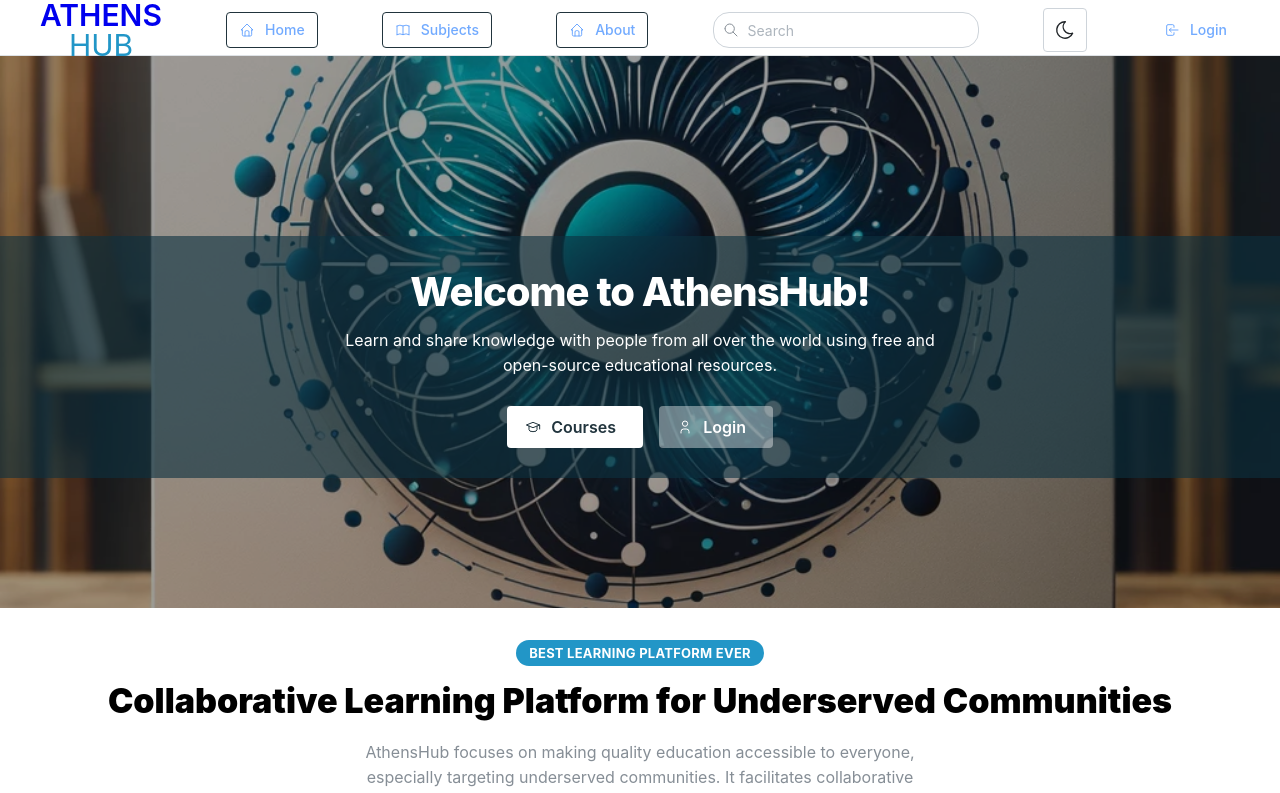
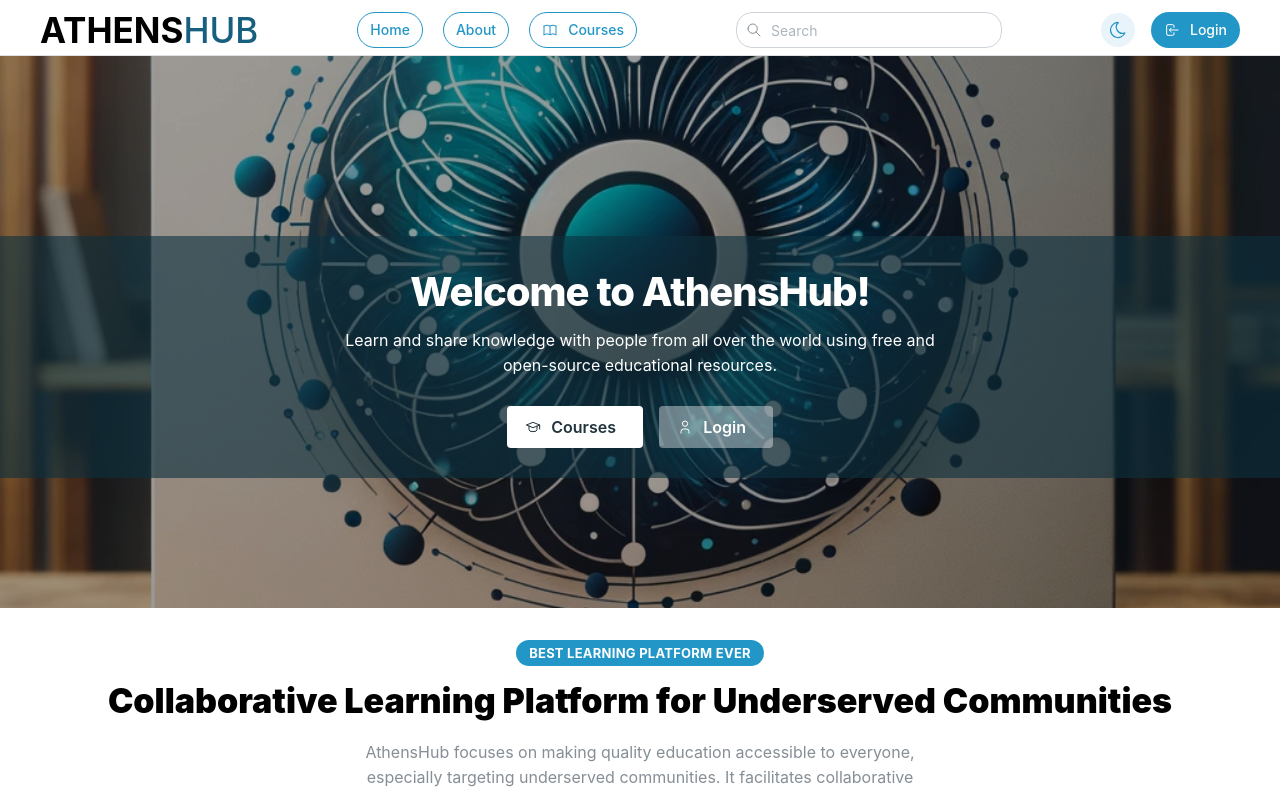
Before and after one commit to CoyoteArcade/AthensHub, a React (Vite) app in the folder frontend/: page / in a window 1280 px wide. Shown: the top 793 px of the page. Built offline with nearby package versions, Linux system fonts and the light colour scheme.

Commit message:
Fix header colors

```diff
--- a/frontend/src/components/DarkModeToggle/DarkMode.jsx
+++ b/frontend/src/components/DarkModeToggle/DarkMode.jsx
@@ -18,9 +18,10 @@ export default function DarkMode() {
       onClick={() =>
         setColorScheme(computedColorScheme === 'light' ? 'dark' : 'light')
       }
-      variant='default'
-      size='xl'
+      variant='light'
+      size='lg'
       aria-label='Toggle color scheme'
+      radius='20px'
     >
       <IconSun className={cx(classes.icon, classes.light)} stroke={1.5} />
       <IconMoon className={cx(classes.icon, classes.dark)} stroke={1.5} />
--- a/frontend/src/components/DarkModeToggle/DarkMode.module.css
+++ b/frontend/src/components/DarkModeToggle/DarkMode.module.css
@@ -1,6 +1,6 @@
 .icon {
-  width: rem(22px);
-  height: rem(22px);
+  width: rem(20px);
+  height: rem(20px);
 }
 
 .dark {
--- a/frontend/src/components/Header/Header.jsx
+++ b/frontend/src/components/Header/Header.jsx
@@ -6,14 +6,15 @@ import { Link, useLocation } from 'react-router-dom';
 
 const links = [
   { link: '/', label: 'Home' },
-  { link: '/subjects', label: 'Subjects' },
-    { link: '/about', label: 'About'},
+  { link: '/about', label: 'About' },
+  { link: '/subjects', label: 'Courses' },
   { link: '/login', label: 'Login' },
 ];
 
 export function HeaderSearch() {
   const location = useLocation();
-  const signIn = location.pathname === '/login' || location.pathname === '/register';
+  const signIn =
+    location.pathname === '/login' || location.pathname === '/register';
   console.log(location);
   const items = links.slice(0, links.length - 1).map((link) => (
     <Button
@@ -24,15 +25,10 @@ export function HeaderSearch() {
       className={classes.link}
       // onClick={(event) => event.preventDefault()}
       variant={link.label === 'Login' ? 'filled' : 'outline'}
-      color={'#21343d'}
       radius='lg'
       leftSection={
-        link.label === 'Home' ? (
-          <IconHome style={{ width: rem(16), height: rem(16) }} stroke={1.5} />
-        ) : link.label === 'Subjects' ? (
+        link.label === 'Courses' ? (
           <IconBook style={{ width: rem(16), height: rem(16) }} stroke={1.5} />
-        ) : link.label === 'About' ?(
-          <IconHome style={{ width: rem(16), height: rem(16) }} stroke={1.5} />
         ) : (
           ''
         )
@@ -44,20 +40,29 @@ export function HeaderSearch() {
 
   return (
     <header className={classes.header}>
-      <Group justify={signIn ? "center" : "space-around"} className={classes.inner}>
+      <Group
+        justify={signIn ? 'center' : 'space-between'}
+        className={classes.inner}
+      >
         <Group gap={0}>
-          <Link to='/' style={{ textDecoration: "none" }}>
-            <Text size='30px' fw={600}>
+          <Link
+            to='/'
+            style={{
+              textDecoration: 'none',
+              color: 'var(--mantine-color-dark)',
+            }}
+          >
+            <Text size='35px' fw={700}>
               ATHENS
+              <Text component='span' fw={500} c='athens-blue.8'>
+                HUB
               </Text>
-            <Text size='30px' c='athens-blue.6' fw={400}>
-              HUB
             </Text>
           </Link>
         </Group>
-        {!(signIn) && (
+        {!signIn && (
           <>
-            {items}
+            <Group gap='lg'>{items}</Group>
             <TextInput
               radius={'lg'}
               className={classes.search}
@@ -69,8 +74,9 @@ export function HeaderSearch() {
                 />
               }
             />
+
+            <Group>
               <DarkMode />
-
               <Button
                 key={links[links.length - 1].label}
                 // href={links[links.length - 1].link}
@@ -79,7 +85,7 @@ export function HeaderSearch() {
                 className={classes.link}
                 // onClick={(event) => event.preventDefault()}
                 variant={'filled'}
-              color={'#ffffff'}
+                color={'athens-blue'}
                 radius='lg'
                 leftSection={
                   <IconLogin
@@ -91,6 +97,7 @@ export function HeaderSearch() {
               >
                 {links[links.length - 1].label}
               </Button>
+            </Group>
           </>
         )}
       </Group>
--- a/frontend/src/components/Header/Header.module.css
+++ b/frontend/src/components/Header/Header.module.css
@@ -1,19 +1,17 @@
 .header {
   height: rem(56px);
-  /* margin-bottom: rem(120px); */
   background-color: var(--mantine-color-body);
   border-bottom: rem(1px) solid
     light-dark(var(--mantine-color-gray-3), var(--mantine-color-dark-4));
-  padding-left: var(--mantine-spacing-md);
-  padding-right: var(--mantine-spacing-md);
+  padding-left: rem(40px);
+  padding-right: rem(40px);
 }
 
 .inner {
   width: 100%;
-  height: rem(56px);
+  height: rem(60px);
   display: flex;
   flex-wrap: wrap;
-  /* justify-content: center; */
   align-items: center;
   overflow: hidden;
 }
@@ -22,12 +20,10 @@
   display: block;
   line-height: 1;
   padding: rem(8px) rem(12px);
-  border-radius: var(--mantine-radius-sm);
+  border-radius: var(--mantine-radius-xl);
   text-decoration: none;
-  /* color: light-dark(var(--mantine-color-gray-7), var(--mantine-color-dark-0)); */
   font-size: var(--mantine-font-size-sm);
   font-weight: 500;
-  color: #5a9cffdc;
 
   /* @mixin hover {
     background-color: light-dark(
```
Lines whose indentation alone changed are shown as unchanged.
